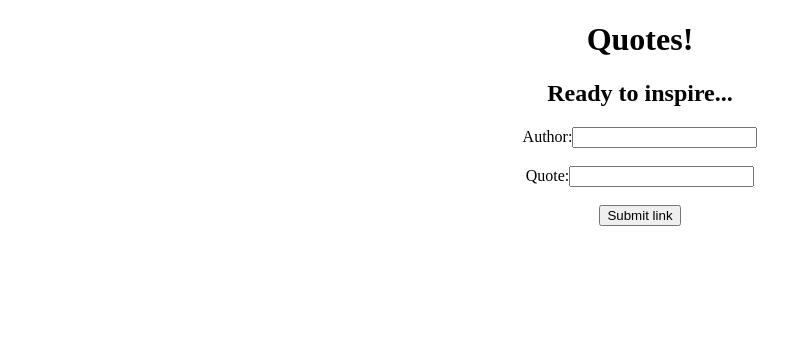
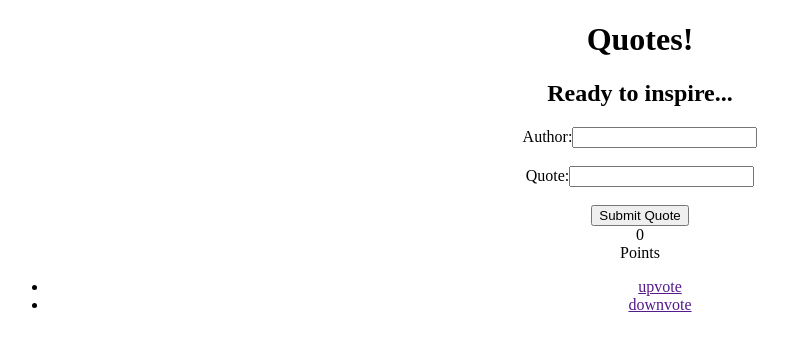
Before and after one commit to DavidNganga/Quotes, an Angular app: page / in a window 1280 px wide. Shown: the top 348 px of the page, without its empty margins (0-788 px from the left). Built offline with nearby package versions, Linux system fonts and the light colour scheme.

Commit message:
created class quotess

```diff
--- a/src/app/app.component.html
+++ b/src/app/app.component.html
@@ -1,4 +1,7 @@
 <!--The content below is only a placeholder and can be replaced.-->
+<!--<img width="300" src="">-->
+<header class="tf">
+</header>
 <div style="text-align:center">
   <h1>
      {{ title }}!
@@ -6,5 +9,6 @@
   <h2>Ready to inspire... </h2>
 
   <app-form></app-form>
-  <img width="300" src="">
+
+
 </div>
--- a/src/app/app.component.ts
+++ b/src/app/app.component.ts
@@ -1,4 +1,4 @@
-import { Component } from '@angular/core';
+import { Component, HostBinding } from '@angular/core';
 
 @Component({
   selector: 'app-root',
@@ -6,5 +6,5 @@ import { Component } from '@angular/core';
   styleUrls: ['./app.component.css']
 })
 export class AppComponent {
-  title = 'Quotes';
+  title = 'Quotes'
 }
--- a/src/app/app.module.ts
+++ b/src/app/app.module.ts
@@ -4,12 +4,15 @@ import { NgModule } from '@angular/core';
 
 import { AppComponent } from './app.component';
 import { FormComponent } from './form/form.component';
+import { QuotessComponent } from './quotess/quotess.component';
 
 
 @NgModule({
   declarations: [
     AppComponent,
-    FormComponent
+    FormComponent,
+    QuotessComponent
+
   ],
   imports: [
     BrowserModule
--- a/src/app/form/form.component.html
+++ b/src/app/form/form.component.html
@@ -1,3 +1,4 @@
+<form class="ui large form segment">
   <div class="container-fluid">
     <div class="row">
       <div class="col-md-6">
@@ -13,13 +14,18 @@
 
           <div class="field">
             <label for="link">Quote:</label>
-          <input name="link" #newlink>
+            <input name="Quote" #newlink>
           </div>
           <br>
-        <button (click)="addQuote(newtitle, newlink)" class="ui positive right floated button">Submit link</button>
+          <button (click)="addQuote(newtitle, newlink)" class="ui positive right floated button">Submit Quote</button>
 
 
         </form>
       </div>
     </div>
   </div>
+</form>
+<div class="ui grid posts">
+  <app-quotess>
+  </app-quotess>
+</div>
--- a/src/app/form/form.component.ts
+++ b/src/app/form/form.component.ts
@@ -6,6 +6,11 @@ import { Component, OnInit } from '@angular/core';
   styleUrls: ['./form.component.css']
 })
 export class FormComponent implements OnInit {
+  name: string[];
+  addQuote(Quote: HTMLInputElement, Author: HTMLInputElement): boolean {
+console.log(`Adding quote: ${Quote.value} and Author: ${Author.value}`);
+  return false;
+  }
 
   constructor() { }
 
--- /dev/null
+++ b/src/app/quotess/quotess.component.html
@@ -0,0 +1,29 @@
+<div class="four wide column center aligned votes">
+  <div class="ui statistic">
+    <div class="value">
+      {{ votes }}
+    </div>
+    <div class="label">
+      Points
+    </div>
+  </div>
+</div>
+<div class="twelve wide column">
+  <a class="ui large header" href="{{ link }}">
+{{ title }}
+</a>
+  <ul class="ui big horizontal list voters">
+    <li class="item">
+      <a href (click)="voteUp()">
+<i class="arrow up icon"></i>
+upvote
+</a>
+    </li>
+    <li class="item">
+      <a href (click)="voteDown()">
+<i class="arrow down icon"></i>
+downvote
+</a>
+    </li>
+  </ul>
+</div>
--- /dev/null
+++ b/src/app/quotess/quotess.component.ts
@@ -0,0 +1,25 @@
+import { Component, OnInit } from '@angular/core';
+
+@Component({
+  selector: 'app-quotess',
+  templateUrl: './quotess.component.html',
+  styleUrls: ['./quotess.component.css']
+})
+export class QuotessComponent implements OnInit {
+
+  constructor() { }
+
+  ngOnInit() {
+    this.author= ''
+    this.quote=""
+    this.votes=0;
+  }
+voteUp(): boolean {
+  this.votes +=1;
+  return false;
+}
+voteDown(): boolean {
+  this.votes -=1;
+  return false;
+}
+}
--- a/src/index.html
+++ b/src/index.html
@@ -1,5 +1,6 @@
 <!doctype html>
 <html lang="en">
+
 <head>
   <meta charset="utf-8">
   <title>Quotes</title>
@@ -8,7 +9,13 @@
   <meta name="viewport" content="width=device-width, initial-scale=1">
   <link rel="icon" type="image/x-icon" href="favicon.ico">
 </head>
+
 <body>
   <app-root></app-root>
+  <!--check this l8r-->
+  <app-form></app-form>
+
+
 </body>
+
 </html>
```
Also changed, not shown: src/app/quotes.ts (added, +22 -0 lines), src/app/quotess/quotess.component.css (added), 13 other files (tests, documents, lock files or other folders). Lines whose indentation alone changed are shown as unchanged.
